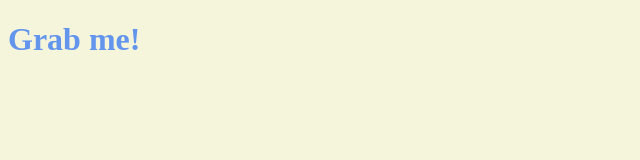
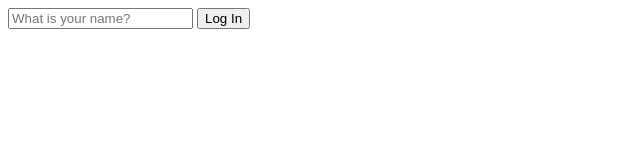
Before and after one commit to j8won/Vanila-JS-Chrome, a plain HTML site: page momentum/index.html in a window 1280 px wide. Shown: the whole page, without its empty margins (0-640 px from the left). Drawn offline with Linux system fonts and the light colour scheme.

Commit message:
#4 LOGIN

```diff
--- a/momentum/app.js
+++ b/momentum/app.js
@@ -1,8 +1,30 @@
-const h1 = document.querySelector("div.hello:first-child h1");
+const loginForm = document.querySelector("#login-form");
+const loginInput = document.querySelector("#login-form input");
+const greeting = document.querySelector("#greeting");
 
-function handleTitleClick() {
-  const clickedClass = "clicked";
-  h1.classList.toggle(clickedClass);
+const HIDDEN_CLASSNAME = "hidden"; //일반적으로 string만 포함된 변수는 대문자로 표기
+const USERNAME_KEY = "username";
+
+function onLoginSubmit(event) {
+  event.preventDefault();
+  loginForm.classList.add(HIDDEN_CLASSNAME);
+  const username = loginInput.value;
+  localStorage.setItem(USERNAME_KEY, username);
+  paintGreetings(savedUsername);
 }
 
-h1.addEventListener("click", handleTitleClick);
+function paintGreetings(username) {
+  greeting.innerText = `Hello ${username}`;
+  greeting.classList.remove(HIDDEN_CLASSNAME);
+}
+
+const savedUsername = localStorage.getItem(USERNAME_KEY);
+
+if (savedUsername === null) {
+  //show the form
+  loginForm.classList.remove(HIDDEN_CLASSNAME);
+  loginForm.addEventListener("submit", onLoginSubmit);
+} else {
+  //say greeting
+  paintGreetings(savedUsername);
+}
--- a/momentum/index.html
+++ b/momentum/index.html
@@ -8,9 +8,16 @@
     <title>Momentum App</title>
   </head>
   <body>
-    <div class="hello">
-      <h1 class="sexy-font">Grab me!</h1>
-    </div>
+    <form class="hidden" id="login-form">
+      <input
+        required
+        maxlength="15"
+        type="text"
+        placeholder="What is your name?"
+      />
+      <input type="submit" value="Log In" />
+    </form>
+    <h1 id="greeting" class="hidden"></h1>
 
     <script src="app.js"></script>
   </body>
--- a/momentum/style.css
+++ b/momentum/style.css
@@ -1,16 +1,3 @@
-body {
-  background-color: beige;
+.hidden {
+  display: none;
 }
-
-h1 {
-  color: cornflowerblue;
-  transition: color 0.5s ease-in-out;
-}
-
-.sexy-font {
-  font: optional;
-}
-
-.clicked {
-  color: tomato;
-}
```
